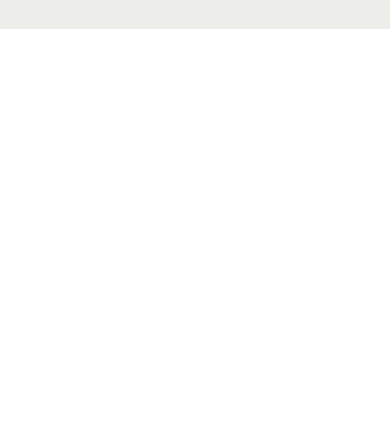
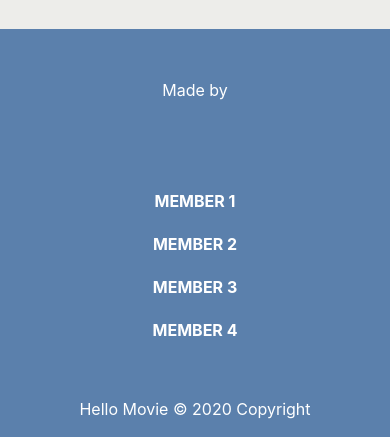
Before and after one commit to Teiekinei/final-project-frontend, a plain HTML site: page index.html in a window 390 px wide. Shown: the part 3312-3749 px from the top of the page. Before the commit the page ends 3341 px from the top, so only its background shows below. Drawn offline with nearby package versions, Linux system fonts and the light colour scheme; a script that the page names is missing.

Commit message:
light version update

```diff
--- a/css/style-light.css
+++ b/css/style-light.css
@@ -31,10 +31,10 @@ body{
     float: right;
     margin-left: 90%;
     padding: 13px 25px 14px;
-    background-color: #f4c4c2;
+    background-color: #ededea;
     font-size: 18px;
     font-weight: bold;
-    color: #878787;
+    color: #5b80ac;
     border-radius: 10px;
     border-width: 0;
     border-color: initial;
@@ -106,6 +106,7 @@ body{
     float: left;
     position: fixed;
     z-index: 99;
+    transition: margin-left 0.5s;
 }
 .movie-category:hover{
     margin-left: -20px;
@@ -119,7 +120,7 @@ body{
 }
 .movie-category ul li a{
     text-decoration: none;
-    color: #fff;
+    color: #5b80ac;
 }
 .movie-category ul li a:hover{
     color: #818787;
@@ -314,6 +315,17 @@ body{
     bottom: -4px;
     right: 0;
 }
+/*===============footer==================*/
+.page-footer{
+    background-color: #5b80ac;
+    color: #fff;
+}
+.page-footer a{
+    color: #fff;
+}
+.page-footer a:hover{
+    color: #fff;
+}
 /*================RWD===================*/
 @media(max-width: 1300px){
     .navbar .nav-button{
--- a/index.html
+++ b/index.html
@@ -234,6 +234,73 @@
 
   </div>
 </div>
+
+<!-- Footer -->
+<footer class="page-footer font-small indigo">
+
+  <!-- Footer Links -->
+  <div class="container">
+
+    <!-- Grid row-->
+    <div class="row d-flex text-center justify-content-center mb-md-0 mb-4">
+
+      <!-- Grid column -->
+      <div class="col-md-8 col-12 mt-5">
+        <p style="line-height: 1.7rem">Made by</p>
+      </div>
+      <!-- Grid column -->
+
+    </div>
+
+    <!-- Grid row-->
+    <div class="row text-center d-flex justify-content-center pt-5 mb-3">
+
+      <!-- Grid column -->
+      <div class="col-md-2 mb-3">
+        <h6 class="text-uppercase font-weight-bold">
+          <a href="#!">Member 1</a>
+        </h6>
+      </div>
+      <!-- Grid column -->
+
+      <!-- Grid column -->
+      <div class="col-md-2 mb-3">
+        <h6 class="text-uppercase font-weight-bold">
+          <a href="#!">Member 2</a>
+        </h6>
+      </div>
+      <!-- Grid column -->
+
+      <!-- Grid column -->
+      <div class="col-md-2 mb-3">
+        <h6 class="text-uppercase font-weight-bold">
+          <a href="#!">Member 3</a>
+        </h6>
+      </div>
+      <!-- Grid column -->
+
+      <!-- Grid column -->
+      <div class="col-md-2 mb-3">
+        <h6 class="text-uppercase font-weight-bold">
+          <a href="#!">Member 4</a>
+        </h6>
+      </div>
+      <!-- Grid column -->
+
+    </div>
+
+    <!-- Grid row-->
+
+  </div>
+  <!-- Footer Links -->
+
+  <!-- Copyright -->
+  <div class="footer-copyright text-center py-3">Hello Movie © 2020 Copyright</div>
+  <!-- Copyright -->
+
+</footer>
+<!-- Footer -->
+
 <script src="https://code.jquery.com/jquery-3.2.1.slim.min.js"
   integrity="sha384-KJ3o2DKtIkvYIK3UENzmM7KCkRr/rE9/Qpg6aAZGJwFDMVNA/GpGFF93hXpG5KkN" crossorigin="anonymous"></script>
 <script src="https://cdnjs.cloudflare.com/ajax/libs/popper.js/1.12.9/umd/popper.min.js"
```
